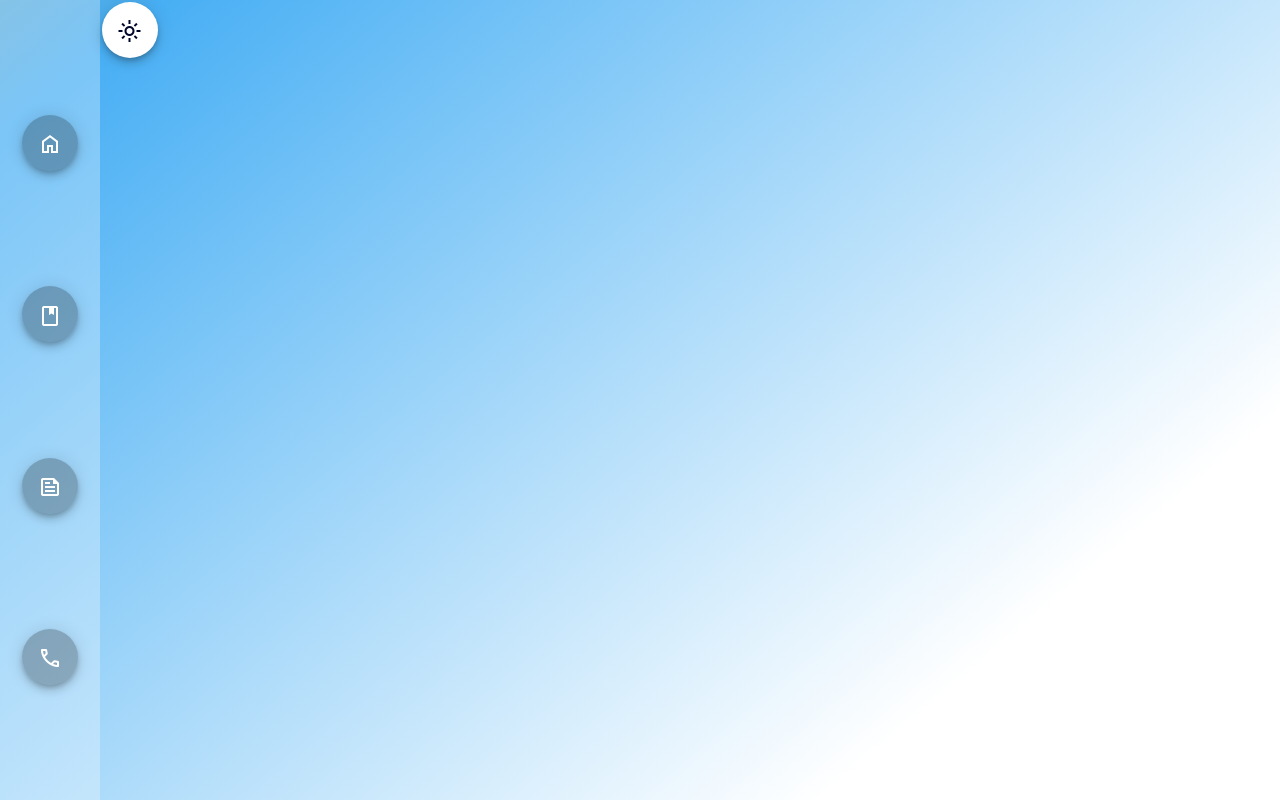
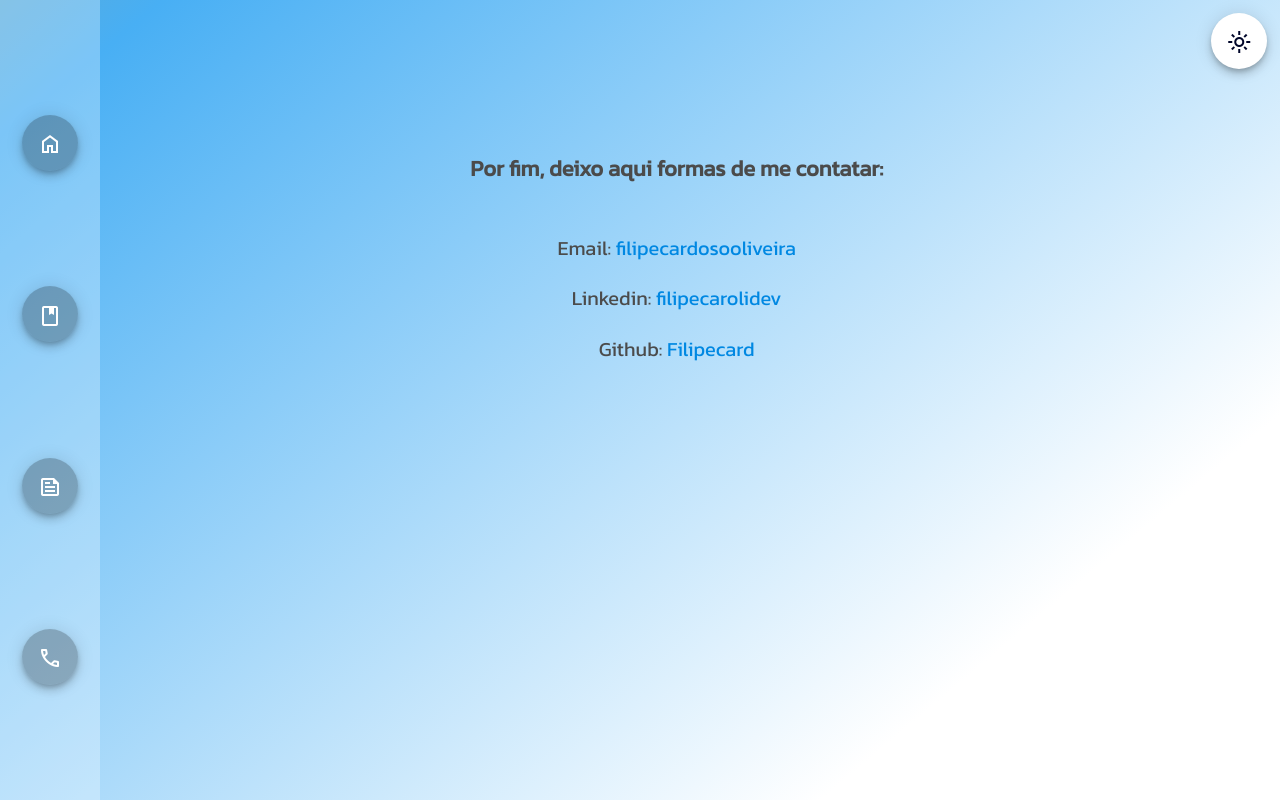
Before and after one commit to filipecard/portfolio, an Angular app: page / in a window 1280 px wide. Both pictures are taken after a click on the button "call". Built offline with nearby package versions, Linux system fonts and the light colour scheme.

Commit message:
mod: finalização projeto protifolio 2.0

```diff
--- a/src/app/app.component.html
+++ b/src/app/app.component.html
@@ -16,7 +16,7 @@
       <app-data-profile *ngIf="choiceDataOptionService.choice[0]"></app-data-profile>
       <app-academic-record *ngIf="choiceDataOptionService.choice[1]"></app-academic-record>
       <app-technical-knowledge *ngIf="choiceDataOptionService.choice[2]"></app-technical-knowledge>
-      <!-- <app-info-contato *ngIf="choiceDataOptionService.choice[3]"></app-info-contato> -->
+      <app-info-contato *ngIf="choiceDataOptionService.choice[3]"></app-info-contato>
     </div>
 
     <div class="div-theme-button">
--- a/src/app/info-contato/info-contato.component.css
+++ b/src/app/info-contato/info-contato.component.css
@@ -1,20 +1,22 @@
 @import "../academic-record/academic-record.component.css";
 
 
-a{
-    color:  var(--dark-primary-color);
-}
 
 a:hover{
     text-decoration: none;
-    color: var(--second-color)
+    color: white
 }
 
-.text-background{
+a{
+  text-decoration: none;
+}
+
+
+/* .text-background{
     display: flex;
     flex-direction: column;
-}
-@media only screen and (min-width: 1249px ) {
+} */
+/* @media only screen and (min-width: 1249px ) {
     .work-information{
         width: -webkit-fill-available;
         height: -webkit-fill-available;
@@ -49,4 +51,4 @@ a:hover{
     .text-formatation{
         font-size: 18px;
     }
-}
+} */
--- a/src/app/info-contato/info-contato.component.html
+++ b/src/app/info-contato/info-contato.component.html
@@ -1,33 +1,49 @@
 <link rel="stylesheet" href="https://cdnjs.cloudflare.com/ajax/libs/font-awesome/4.7.0/css/font-awesome.min.css">
 
+<!-- <br *ngFor="let item of [1,2,3,4,5,6,7,8]"> -->
+
 <div class="work-information">
+  <br><br>
+  <div class="text-formatation" style="font-size: 22px; font-weight: 600;"
+    [ngClass]="{'dark-theme': !this.themeService.isThemeDay(), 'light-theme': this.themeService.isThemeDay()}">
+    Por fim, deixo aqui formas de me contatar:
+  </div>
+  <br><br>
+  <div class="text-formatation"
+    [ngClass]="{'dark-theme': !this.themeService.isThemeDay(), 'light-theme': this.themeService.isThemeDay()}">
+    <p>
+      Email:
 
-    <b class="text-formatation-title">Contate-me das seguintes formas:</b>
-    <br>
-    <div class="text-background">
-        <span class="text-formatation">
-            <b><i class="fa fa-envelope"></i></b> filipecardosooliveira@hotmail.com
-        </span>
-        <span class="text-formatation">
-            <b><i class="fa fa-linkedin-square"></i></b>
-            <a (click)="redirectToLinkedin()"> filipecarolidev</a>
-        </span>
-        <span class="text-formatation">
-            <b><i class="fa fa-github"></i></b>
-            <a (click)="redirectToGithub()"> filipecard</a>
-        </span>
+      <b
+        [ngClass]="{'day-bold-color': this.themeService.isThemeDay() , 'sunset-bold-color': !this.themeService.isThemeDay()}">
+        <a (click)="this.redirectToEmail()">filipecardosooliveira </a>
+      </b>
+    </p>
+  </div>
+  <div class="text-formatation"
+    [ngClass]="{'dark-theme': !this.themeService.isThemeDay(), 'light-theme': this.themeService.isThemeDay()}">
+    <p>
+      Linkedin:
+      <b
+        [ngClass]="{'day-bold-color': this.themeService.isThemeDay() , 'sunset-bold-color': !this.themeService.isThemeDay()}">
+        <a (click)="this.redirectToLinkedin()">filipecarolidev</a>
+      </b>
+    </p>
+  </div>
+  <div class="text-formatation"
+    [ngClass]="{'dark-theme': !this.themeService.isThemeDay(), 'light-theme': this.themeService.isThemeDay()}">
+    <p>
+      Github:
+      <b
+        [ngClass]="{'day-bold-color': this.themeService.isThemeDay() , 'sunset-bold-color': !this.themeService.isThemeDay()}">
+        <a (click)="this.redirectToGithub()">Filipecard </a>
+      </b>
+    </p>
+  </div>
+  </div>
+  <span style="opacity: 0;">espaço espaço espaço espaço espaço espaço espaço espaçoespaço espaço espaço espaçoespaço
+    espaço espaço espaçoespaço espaço espaço espaçoespaço espaço espaço espaço espaço espaço espaçoespaço espaço espaço
+    espaçoespaço espaço espaço espaçoespaço espaço espaçoespaço espaço espaço espaçoespaço espaço espaço espaçoespaço
+    espaço espaçoespaço espaço espaço espaçoespaço espaço espaço espaçoespaço espaço </span>
 
-
-    <a (click)="redirectToGithub()">
-      <button mat-fab class="button button-social-media">
-        <i class="fa fa-github icon-social-media"></i>
-      </button>
-    </a>
-    <span style="opacity: 0;">p</span>
-    <a (click)="redirectMyInstagran()">
-      <button mat-fab class="button button-social-media">
-        <i class="fa fa-instagram icon-social-media"></i>
-      </button>
-    </a>
-    </div>
-</div>
+<br>
--- a/src/app/info-contato/info-contato.component.ts
+++ b/src/app/info-contato/info-contato.component.ts
@@ -1,4 +1,5 @@
 import { Component } from '@angular/core';
+import { ThemeService } from '../services/theme.service';
 
 @Component({
   selector: 'app-info-contato',
@@ -6,11 +7,15 @@ import { Component } from '@angular/core';
   styleUrls: ['./info-contato.component.css']
 })
 export class InfoContatoComponent {
+  constructor(
+    public themeService: ThemeService
+  ) {
+    console.log(this.windowSizeLarge)
+  }
+
+  public windowSizeLarge = screen.width > 700;
 
 
-  // redirectToWhatsapp(){
-  //   window.open("https://wa.me/5586981346155", "_blank");
-  // }
 
   redirectToLinkedin(){
     window.open("https://www.linkedin.com/in/filipecarolidev/", "_blank");
@@ -20,8 +25,8 @@ export class InfoContatoComponent {
     window.open("https://github.com/filipecard", "_blank");
   }
 
-  redirectMyInstagran(){
-    window.open("https://www.instagram.com/filipe_caroli/", "_blank");
+  redirectToEmail(){
+    window.open('mailto:filipecardosooliveira@hotmail.com', "_blank")
   }
 
 }
```
